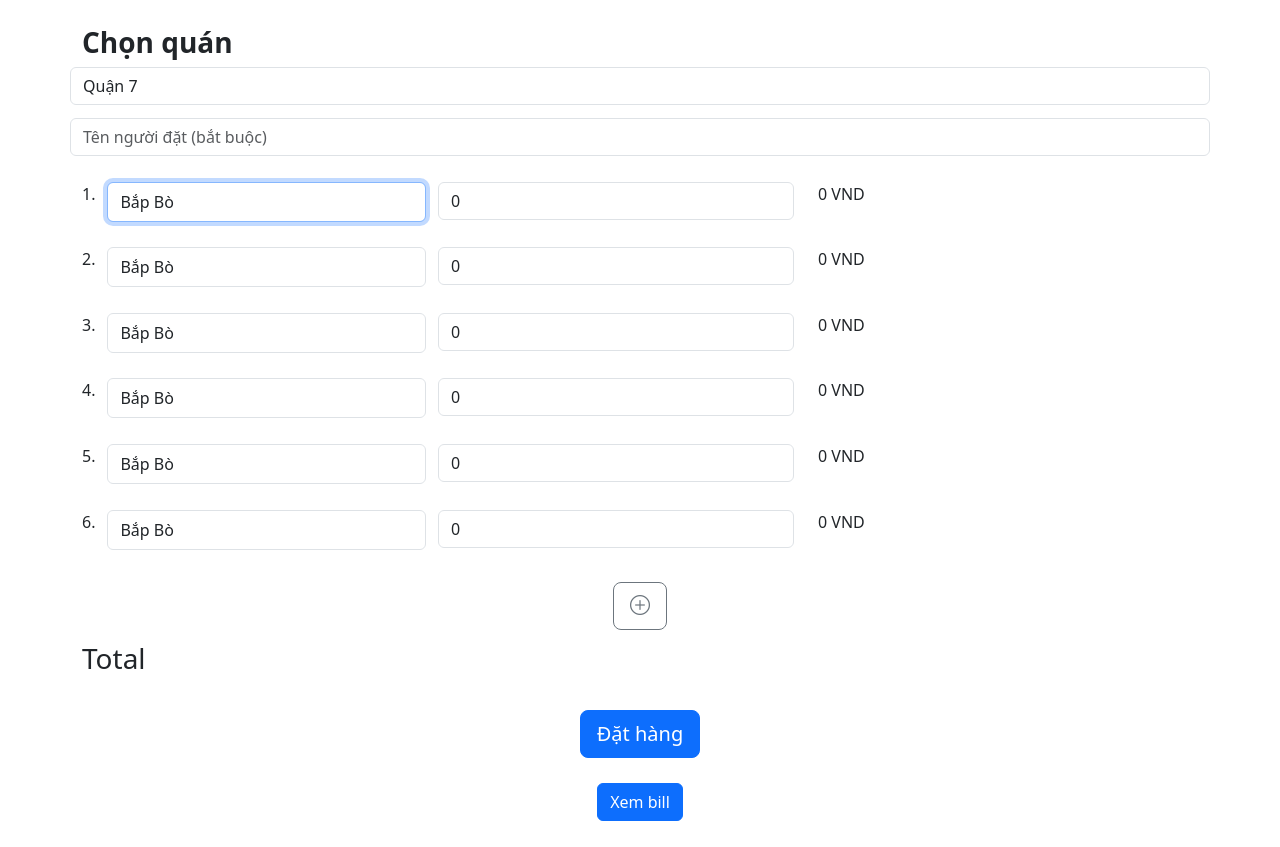
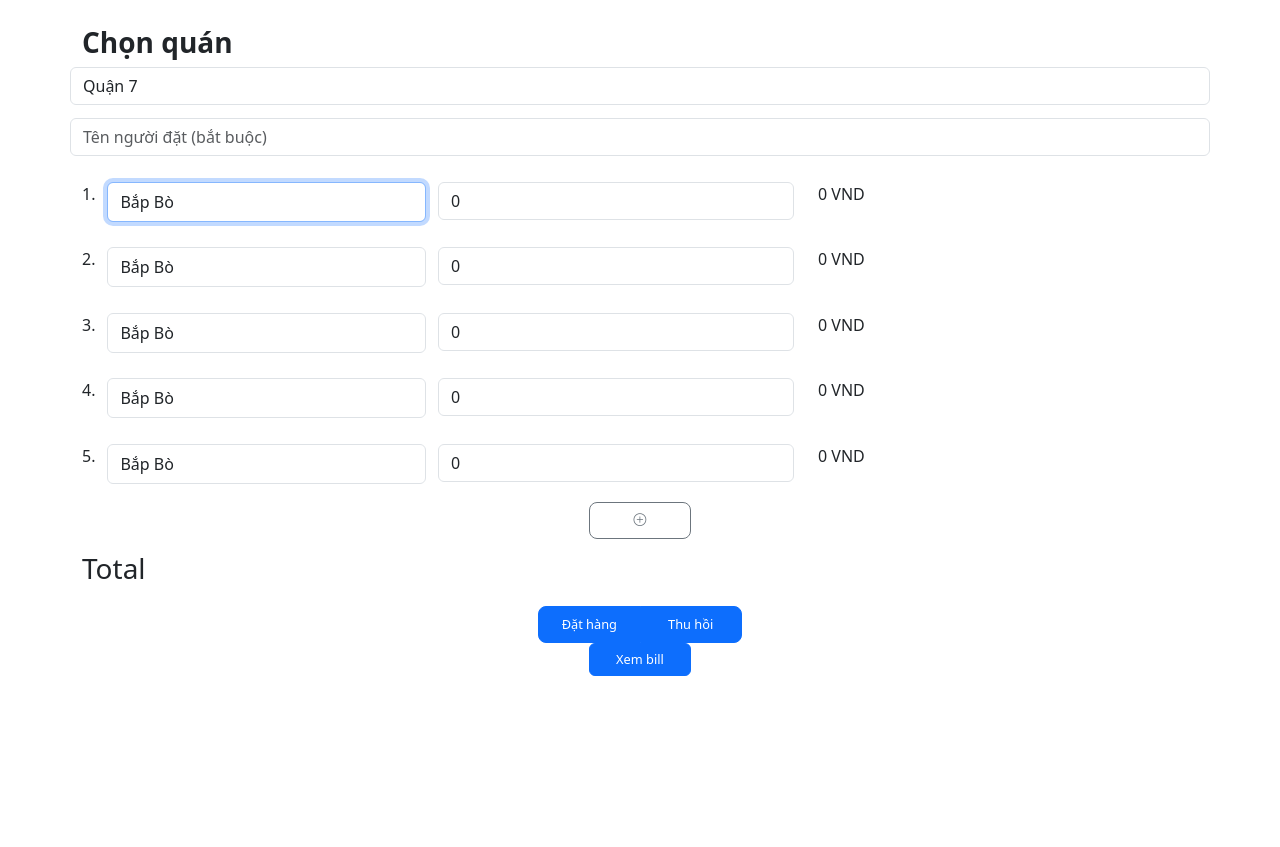
Before and after one commit to ductruonghoc/CHUBEO, a plain HTML site: page index.html in a window 1280 px wide. After the commit the page ends 800 px from the top, so only its background shows below. Drawn offline with nearby package versions, Linux system fonts and the light colour scheme.

Commit message:
cbeoapp 2.2

```diff
--- a/index.css
+++ b/index.css
@@ -4,7 +4,7 @@
 }
 
 #orderHere{
-    max-height: 50vh;
+    max-height: 40vh;
     overflow-x: hidden;
     overflow-y: scroll;
 }
@@ -17,4 +17,9 @@
 
 .btn-group button{
     max-width: fit-content;
+    margin: 0;
+    min-width: 8vw;
+    max-width: 8vw;
+    font-size: 0.8rem;
+    max-height: 5vh;
 }
--- a/index.html
+++ b/index.html
@@ -39,7 +39,7 @@
                     <div id="orderHere" class="row">
                     </div>
                     <div class="btn-group btn-group-lg" role="group">
-                        <button type="button" class="btn btn-outline-secondary" btn-sm" onclick="addNewOrder()"><i
+                        <button type="button" class="btn btn-outline-secondary" btn-sm" onclick="addNewOrder()" id="orderButton"><i
                                 class="bi bi-plus-circle"></i></button>
                     </div>
                     <div class="row">
@@ -50,6 +50,7 @@
                     <input name="ROQ" style="display:none;" id="ROQ">
                     <div class="btn-group btn-group-lg" role="group">
                         <button type="submit" value="1" class="btn btn-primary row" name="mode">Đặt hàng</button>
+                        <button type="submit" value="-1" class="btn btn-primary row" name="mode">Thu hồi</button>
                     </div>
                 </form>
                 <div class="btn-group btn-group-lg" role="group">
--- a/index.js
+++ b/index.js
@@ -4,6 +4,7 @@ var rowQHTML = document.getElementById("ROQ");
 const form = document.getElementById('orderForm');
 var disSel = document.getElementById("QUA");
 var total = 0;
+const orderButton = document.getElementById("orderButton");
 var items = [
     {
         "Id": "HUV",
@@ -365,5 +366,12 @@ disSel.addEventListener('change', () => {
     initOrderDef();
 })
 
+orderButton.addEventListener('keypress', (e)=>{
+    if(e.key === "Enter")
+    {
+        addNewOrder();
+    }
+})
+
 items.sort((a, b) => a["Id"].localeCompare(b["Id"]));
 initOrderDef();
```
